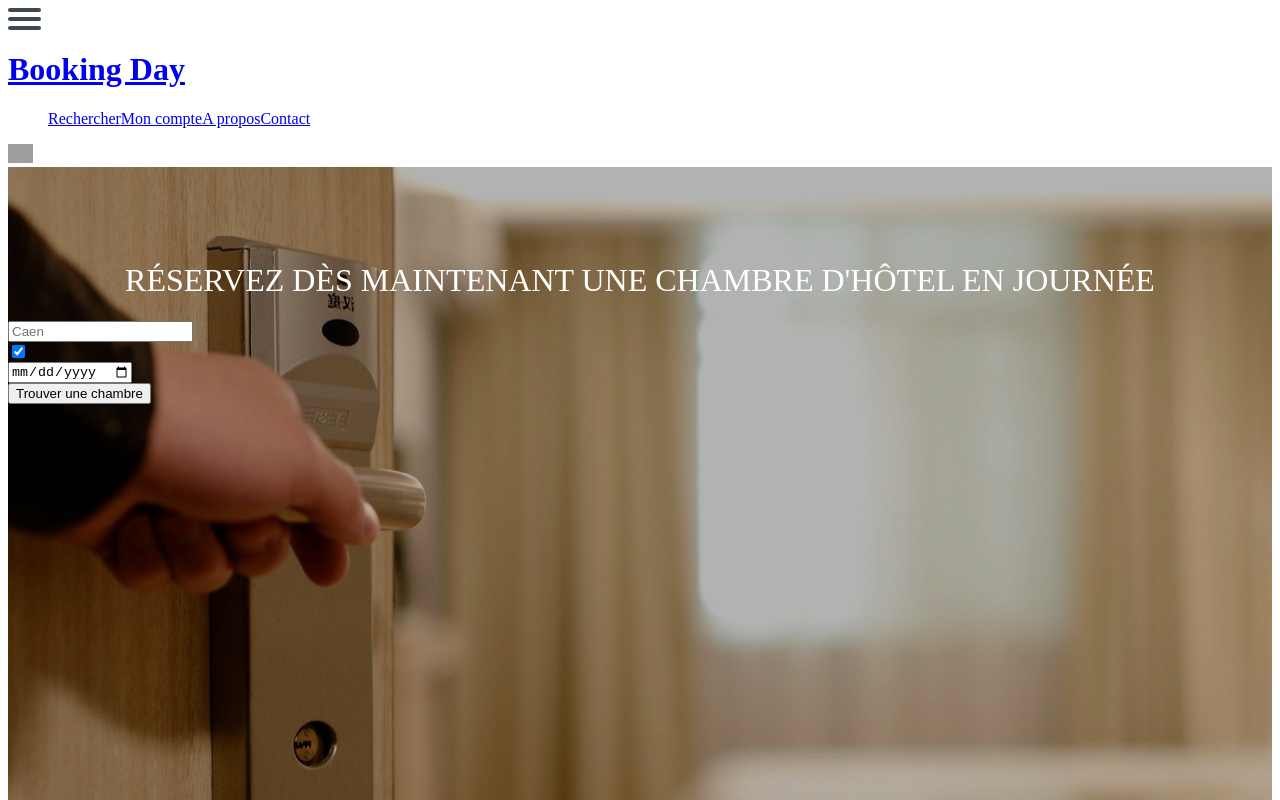
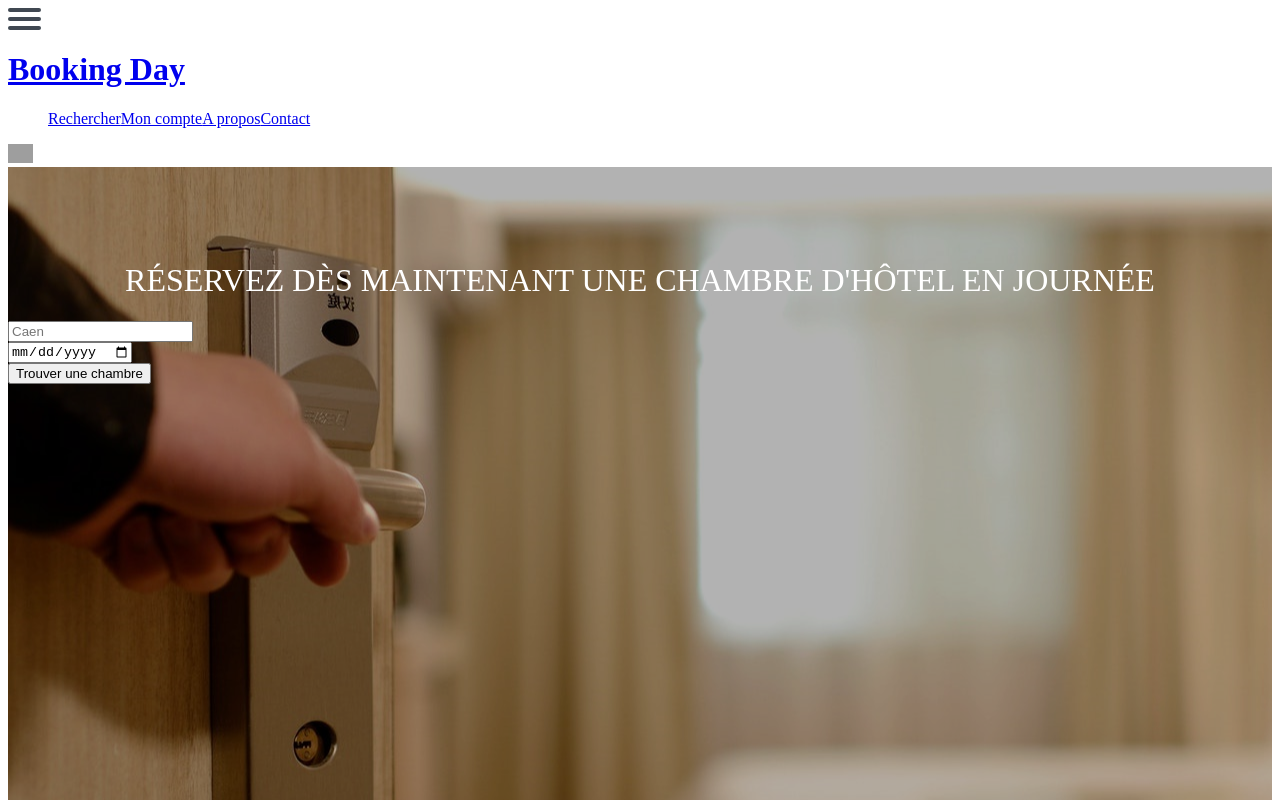
Before and after one commit to dayze/Vaiana, a Vue app in the folder front/: page /#/ in a window 1280 px wide. Shown: the top 800 px of the page. Built offline with nearby package versions, Linux system fonts and the light colour scheme; grey boxes are pictures that could not be loaded.

Commit message:
Remove checkbox exemple

```diff
--- a/front/src/components/layouts/SearchForm.vue
+++ b/front/src/components/layouts/SearchForm.vue
@@ -3,8 +3,6 @@
     <div class="field-box">
       <input type="text" name="localisation" placeholder="Caen" required="required" v-model="city">
     </div>
-    <input type="checkbox" v-model="check1">
-
     <div class="field-box">
       <input type="date" name="date" required="required">
     </div>
```
